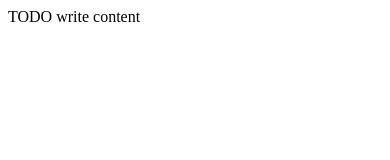
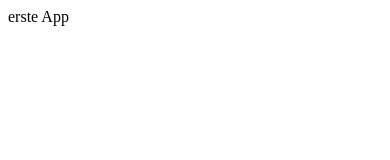
Before and after one commit to DominiqueWeymans/ToDoApp, a plain HTML site: page www/index.html in a window 390 px wide. Drawn offline with Linux system fonts and the light colour scheme.

Commit message:
erzeugt ein phonegap Projekt

```diff
--- a/www/index.html
+++ b/www/index.html
@@ -11,6 +11,6 @@
         <meta name="viewport" content="width=device-width, initial-scale=1.0">
     </head>
     <body>
-        <div>TODO write content</div>
+        <div>erste App</div>
     </body>
 </html>
```
